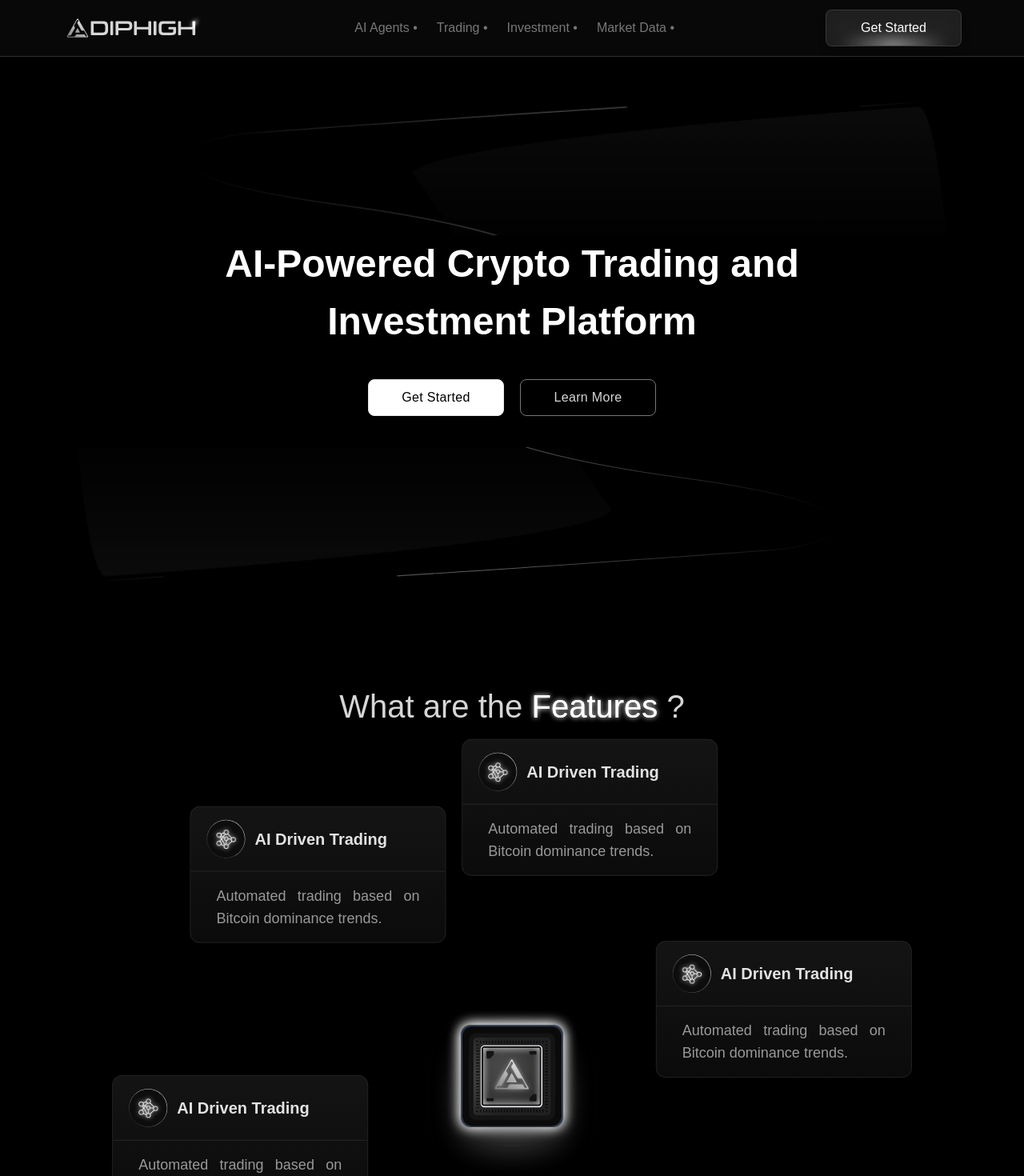
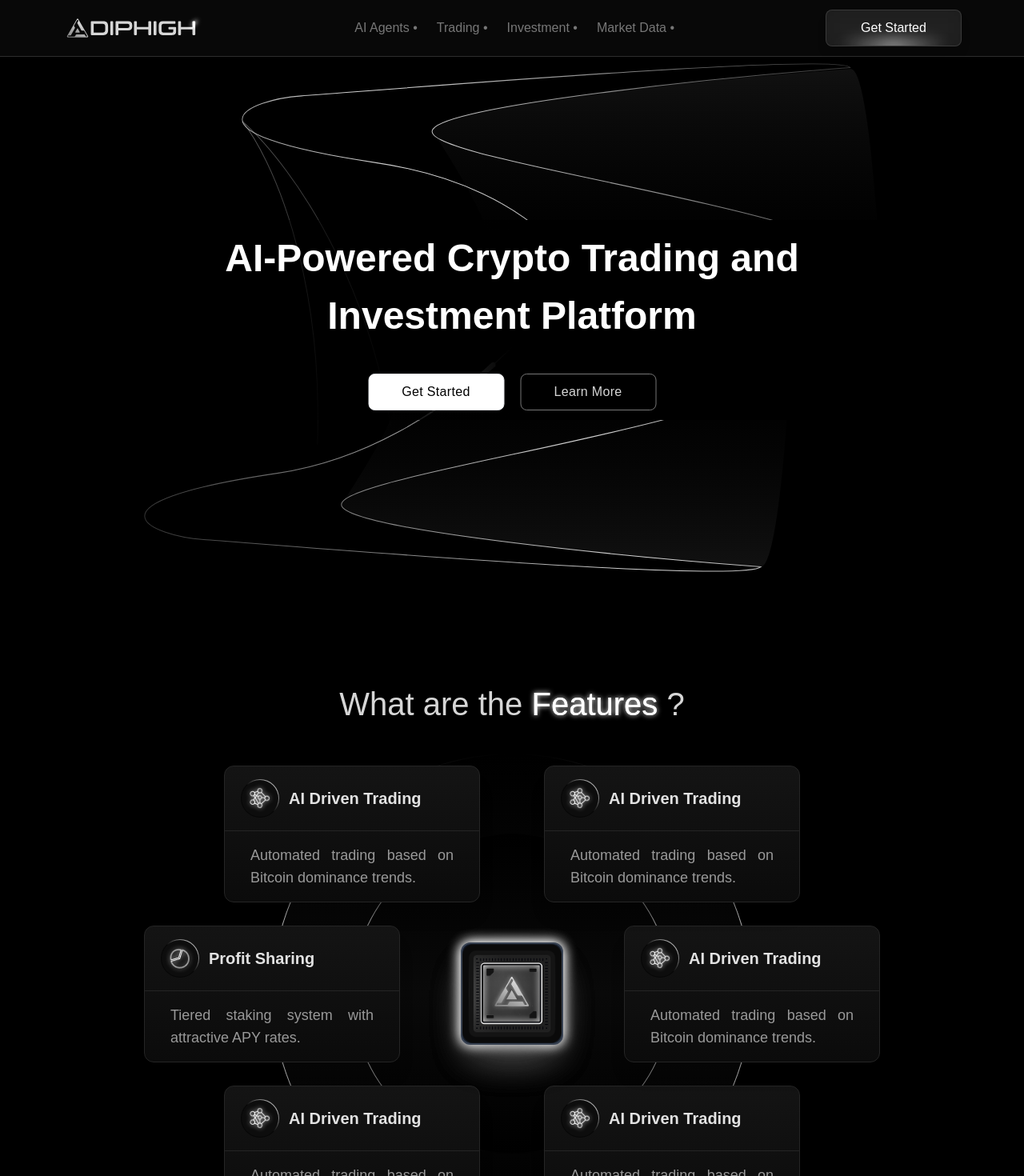
Before and after one commit to asrulsyed/DIPHIGH-home, a Next.js app: page / in a window 1280 px wide. Shown: the top 1470 px of the page at 80% size. Built offline with nearby package versions, Linux system fonts and the light colour scheme.

Commit message:
add animation

```diff
--- a/app/(home)/Features.jsx
+++ b/app/(home)/Features.jsx
@@ -6,14 +6,14 @@ function FeatureCard({ icon, title, description, rotationClass = '' }) {
   return (
     <div className={`absolute bg-gradient-to-b from-[#141414] to-[#0B0B0B] rounded-xl shadow-xl border border-[#252525] w-80 ${rotationClass} divide-y-[1px] divide-[#252525]`}>
       <div className="flex items-center gap-3 px-5 py-4">
-        <div className="w-12 h-12 rounded-full bg-gradient-to-bl from-[#FFFFFF] to-[#060606]  relative overflow-hidden">
-          <div className="absolute inset-0 bg-[#0D0D0D] rounded-full top-1/2 left-1/2 -translate-x-1/2 -translate-y-1/2 w-[47px] h-[47px] flex items-center justify-center">
+        <div className="w-12 h-12 rounded-full bg-gradient-to-bl from-[#FFFFFF] via-[#060606] to-[#060606]  relative overflow-hidden">
+          <div className="absolute inset-0 bg-[#0D0D0D] rounded-full top-1/2 left-1/2 -translate-x-1/2 -translate-y-1/2 w-[46px] h-[46px] flex items-center justify-center">
             <Image
               src={`/${icon}.png`}
-              width={28}
-              height={28}
+              width={43}
+              height={44}
               alt={title}
-              className="w-10 h-10 mx-auto my-auto"
+              className="my-auto mx-auto w-10 h-auto"
             />
           </div>
         </div>
@@ -26,13 +26,13 @@ function FeatureCard({ icon, title, description, rotationClass = '' }) {
 
 function CenterLogo() {
   return (
-    <div className="relative flex items-center justify-center w-32 h-32 border-2 border-gray-700 shadow-2xl bg-gradient-to-br from-gray-900 to-gray-800 rounded-xl">
+    <div className="from-gray-900 to-gray-800 w-32 h-32 relative flex justify-center items-center bg-gradient-to-br rounded-xl border-2 border-gray-700 shadow-2xl">
       <Image
         src="/features.png"
         alt="features"
         width={288}
         height={288}
-        className="object-cover w-full h-auto"
+        className="w-full h-auto object-cover"
       />
     </div>
   );
@@ -40,7 +40,7 @@ function CenterLogo() {
 
 const Features = () => {
   return (
-    <div className="max-w-[1040px] w-full flex flex-col items-center mb-[107px]">
+    <div className="hero-bg max-w-[1154px] w-full pt-[50px] pb-[50px] flex flex-col justify-center items-center relative px-6 text-center min-h-screen">
       <div className="font-medium text-[40px] text-textFooterTitle flex flex-wrap justify-center  px-4">
         What are the&nbsp;
         <div className="relative">
@@ -49,67 +49,73 @@ const Features = () => {
         </div>
         &nbsp;?
       </div>
-      <div className="flex items-center justify-center w-full p-8">
-        <div className="relative max-w-5xl w-full h-[800px]">
-
-
-
+      <div className="w-full flex justify-center items-center p-8">
+        <div className="relative max-w-5xl w-full h-[600px]">
+          {/* Background  circle */}
+          <div className="-translate-x-1/2 -translate-y-1/2 bg-gradient-to-b from-[#000000] via-[#FFFFFF] to-[#000000] z-0 w-[600px] h-[600px] items-center absolute inset-0 top-1/2 left-1/2 flex justify-center rounded-full">
+            <div className="-translate-x-1/2 -translate-y-1/2 bg-gradient-to-b from-[#000000] via-[#090909] to-[#000000] z-0 w-[598px] h-[598px] items-center absolute inset-0 top-1/2 left-1/2 flex justify-center rounded-full">
+              <div className="-translate-x-1/2 -translate-y-1/2 bg-gradient-to-b from-[#000000] via-[#FFFFFF] to-[#000000] z-0 w-[400px] h-[400px] items-center absolute inset-0 top-1/2 left-1/2 flex justify-center rounded-full">
+                <div className="-translate-x-1/2 -translate-y-1/2 bg-gradient-to-b from-[#000000] via-[#090909] to-[#000000] z-0 w-[398px] h-[398px] items-center absolute inset-0 top-1/2 left-1/2 flex justify-center rounded-full">
+                </div>
+              </div>
+            </div>
+          </div>
           {/* Content */}
-          <div className="absolute flex items-center justify-center -translate-x-1/2 -translate-y-1/2 top-1/2 left-1/2">
+          <div className="-translate-x-1/2 -translate-y-1/2 absolute top-1/2 left-1/2 flex justify-center items-center">
             {/* Center logo */}
             <div className="relative z-20" style={{ animation: 'glowPulse 2s ease-in-out infinite' }}>
               <CenterLogo />
             </div>
 
             {/* Rotating cards */}
-            <div className="flex items-center justify-center">
+            <div className="flex justify-center items-center">
 
             </div>
           </div>
           {/* Content */}
-          <div className="absolute flex items-center justify-center -translate-x-1/2 -translate-y-1/2 top-1/2 left-1/2">
+          <div className="-translate-x-1/2 -translate-y-1/2 absolute top-1/2 left-1/2 flex justify-center items-center">
             {/* Center logo */}
             <div className="relative z-20" style={{ animation: 'glowPulse 2s ease-in-out infinite' }}>
               <CenterLogo />
             </div>
 
             {/* Rotating cards */}
-            <div className="absolute flex items-center justify-center text-white -translate-x-1/2 -translate-y-1/2 top-1/2 left-1/2">
+            <div className="-translate-x-1/2 -translate-y-1/2 absolute top-1/2 left-1/2 flex justify-center items-center text-white">
               <FeatureCard
                 icon='driven'
                 title="AI Driven Trading"
                 description="Automated trading based on Bitcoin dominance trends."
-                rotationClass="rotate-1"
+                rotationClass="feature-1"
               />
               <FeatureCard
                 icon="profit"
                 title="Profit Sharing"
                 description="Tiered staking system with attractive APY rates."
-                rotationClass="rotate-2"
+                rotationClass="feature-2"
               />
               <FeatureCard
                 icon='driven'
                 title="AI Driven Trading"
                 description="Automated trading based on Bitcoin dominance trends."
-                rotationClass="rotate-3"
+                rotationClass="feature-3"
               />
               <FeatureCard
                 icon='driven'
                 title="AI Driven Trading"
                 description="Automated trading based on Bitcoin dominance trends."
-                rotationClass="rotate-4"
+                rotationClass="feature-4"
               />
               <FeatureCard
                 icon='driven'
                 title="AI Driven Trading"
                 description="Automated trading based on Bitcoin dominance trends."
-                rotationClass="rotate-5"
+                rotationClass="feature-5"
               />
               <FeatureCard
                 icon='driven'
                 title="AI Driven Trading"
                 description="Automated trading based on Bitcoin dominance trends."
-                rotationClass="rotate-6"
+                rotationClass="feature-6"
               />
             </div>
           </div>
--- a/app/(home)/Hero.jsx
+++ b/app/(home)/Hero.jsx
@@ -1,71 +1,91 @@
 'use client'
 
-import { useRouter } from 'next/navigation';
+import { useEffect, useRef } from "react";
+import gsap from 'gsap'
+import { MotionPathPlugin } from "gsap/MotionPathPlugin"
+
+gsap.registerPlugin(MotionPathPlugin);
 
 const Hero = () => {
-  const router = useRouter();
+  useEffect(() => {
+    const strokeWidth = 10;
+    const colors = ["#000000", "#FFFFFF"];
+    const gradientPath = document.querySelector("#gradient-path");
+    const baseNumberOfDots = Math.ceil(.5 * gradientPath.getTotalLength());
+
+    function createAnimatedGradient(g) {
+      const numberOfDots = 2 * baseNumberOfDots;
+
+      for (let idx = 0; idx < 200; idx++) {
+        const circle = document.createElementNS("http://www.w3.org/2000/svg", "circle");
+        g.appendChild(circle);
+        let radius;
+        radius = .5 * strokeWidth;
+        radius += (.02 * idx - .6 * strokeWidth);
+        radius = Math.max(0, radius);
+        gsap.set(circle, {
+          attr: {
+            cx: 0,
+            cy: 0,
+            r: radius,
+            fill: gsap.utils.interpolate(colors, (idx / 200)),
+          },
+        })
+
+        gsap.to(circle, {
+          motionPath: {
+            path: gradientPath,
+          },
+          duration: 16,
+          ease: "none",
+          repeat: -1,
+        }).progress(idx / numberOfDots);
+      }
+    }
+
+    createAnimatedGradient(document.querySelector(".animated-gradient-els"));
+  }, []);
 
   return (
-    <div className="hero-bg max-w-[1154px] w-full mt-[50px] mb-[120px] flex flex-col items-center relative px-6 text-center">
-      <svg
-        className="w-full h-full"
-        viewBox="0 0 955 150"
-        xmlns="http://www.w3.org/2000/svg"
-      >
-        {/* Top curved line */}
-        <path
-          className="animate-flow-1"
-          d="M567.345 208.5C567.345 197.473 525.789 149.162 297.884 118.444C30.6266 82.4221 133.785 43.4592 200.967 39.4159C268.148 35.3726 900.683 -14.2499 915 4.86396"
-          stroke="url(#paint0)"
-          fill="none"
-        />
-
-        {/* Middle curved line */}
-        <path
-          className="animate-flow-2"
-          d="M916.841 6.5C745.326 18.2098 396.277 48.7284 372.202 77.1246C342.107 112.62 886.747 170.437 944 238.5"
-          stroke="url(#paint1)"
-          fill="none"
-        />
-
-        {/* Glowing shapes */}
-        <path
-          className="animate-glow-1"
-          d="M439.643 197.85C439.643 178.486 393.214 110.807 370 79.3878C386.494 43.0788 889.023 8.60365 915.78 7.50338C937.186 6.62316 950.846 177.801 955 263.5C950.015 215.088 609.352 199.562 439.643 197.85Z"
-          fill="url(#paint3)"
-        />
-
+    <div className="hero-bg max-w-[1154px] w-full pt-[50px] pb-[50px] flex flex-col justify-center items-center relative px-6 text-center min-h-screen">
+      <div className='relative'>
+        <svg width="959" height="609" viewBox="0 0 959 609" fill="none" xmlns="http://www.w3.org/2000/svg" className="flex items-center py-3 scale-y-110">
           <defs>
-          <linearGradient id="paint0" x1="0%" y1="0%" x2="100%" y2="0%">
-            <stop offset="0%" stopColor="white" stopOpacity="0" />
-            <stop offset="50%" stopColor="white" stopOpacity="0.5" />
-            <stop offset="100%" stopColor="white" stopOpacity="0" />
+            <linearGradient id="mergedGradient" x1="100%" y1="0" x2="0" y2="100%" gradientUnits="userSpaceOnUse">
+              <stop stopColor="#D6D6D6" stopOpacity="0.2" />
+              <stop offset="0.5" stopColor="#D6D6D6" />
+              <stop offset="1" stopColor="#D6D6D6" stopOpacity="0.2" />
+            </linearGradient>
+            <linearGradient id="paint4_linear_1339_8161" x1="666.5" y1="7" x2="666.5" y2="263" gradientUnits="userSpaceOnUse">
+              <stop stopColor="#D6D6D6" stopOpacity="0.08" />
+              <stop offset="1" stopColor="#060606" stopOpacity="0" />
+            </linearGradient>
+            <linearGradient id="paint5_linear_1339_8161" x1="549" y1="596" x2="549" y2="339" gradientUnits="userSpaceOnUse">
+              <stop stopColor="#D6D6D6" stopOpacity="0.08" />
+              <stop offset="1" stopColor="#060606" stopOpacity="0" />
+            </linearGradient>
+            <linearGradient id="paint6_linear_1339_8161" x1="320.296" y1="436.029" x2="166.179" y2="53.6134" gradientUnits="userSpaceOnUse">
+              <stop stopColor="#D6D6D6" stopOpacity="0" />
+              <stop offset="1" stopColor="#D6D6D6" stopOpacity="0.4" />
             </linearGradient>
 
-          <linearGradient id="paint1" x1="0%" y1="0%" x2="100%" y2="0%">
-            <stop offset="0%" stopColor="white" stopOpacity="0" />
-            <stop offset="50%" stopColor="white" stopOpacity="0.3" />
-            <stop offset="100%" stopColor="white" stopOpacity="0" />
-          </linearGradient>
+            <path id="gradient-path" d="M830 364 C772.747 432.063 228.107 489.88 258.202 525.375 C282.277 553.772 631.326 584.29 802.841 596 C777.683 617.179 145.148 567.795 77.9668 563.771 C10.7853 559.747 -92.3734 520.972 174.884 485.123 C402.789 454.552 561 256.474 561 245.5 C575 271.473 529.789 148.662 301.884 117.944 C34.6266 81.9221 137.785 42.9592 204.967 38.9159 C272.148 34.8726 904.683 -13.6138 919 5.50001 C747.485 17.2098 400.277 49.7284 376.202 78.1246 C346.107 113.62 890.747 169.937 948 238 L830 364" />
+            <mask id="gradient-path-clip">
+              <use xlinkHref="#gradient-path" strokeWidth="20" fill="none" stroke="white" />
+            </mask>
+          </defs>
 
-          <linearGradient id="paint2" x1="0%" y1="0%" x2="100%" y2="0%">
-            <stop offset="0%" stopColor="white" stopOpacity="0" />
-            <stop offset="50%" stopColor="white" stopOpacity="0.4" />
-            <stop offset="100%" stopColor="white" stopOpacity="0" />
-          </linearGradient>
+          <path d="M443.643 197.35C443.643 177.986 397.214 110.307 374 78.8878C390.494 42.5788 893.023 8.10365 919.78 7.00338C941.186 6.12316 954.846 177.301 959 263C954.015 214.588 613.352 199.062 443.643 197.35Z" fill="url(#paint4_linear_1339_8161)" />
+          <path d="M325.762 404.906C325.762 424.346 279.254 492.29 256 523.831C272.523 560.282 775.91 594.892 802.713 595.997C824.156 596.88 837.839 425.034 842 339C837.007 387.601 495.761 403.188 325.762 404.906Z" fill="url(#paint5_linear_1339_8161)" />
+          <path d="M225.809 451.092C233.486 243.293 163.802 109.781 128 69C191.607 119.701 321.256 281.282 331 522" stroke="url(#paint6_linear_1339_8161)" />
 
-          <linearGradient id="paint3" x1="50%" y1="0%" x2="50%" y2="100%">
-            <stop offset="0%" stopColor="white" stopOpacity="0.08" />
-            <stop offset="100%" stopColor="#060606" stopOpacity="0" />
-          </linearGradient>
+          <path id="mainPath" d="M830 364 C772.747 432.063 228.107 489.88 258.202 525.375 C282.277 553.772 631.326 584.29 802.841 596 C777.683 617.179 145.148 567.795 77.9668 563.771 C10.7853 559.747 -92.3734 520.972 174.884 485.123 C402.789 454.552 561 256.474 561 245.5 C575 271.473 529.789 148.662 301.884 117.944 C34.6266 81.9221 137.785 42.9592 204.967 38.9159 C272.148 34.8726 904.683 -13.6138 919 5.50001 C747.485 17.2098 400.277 49.7284 376.202 78.1246 C346.107 113.62 890.747 169.937 948 238 L830 364" stroke="url(#mergedGradient)" />
 
-          <linearGradient id="paint4" x1="50%" y1="100%" x2="50%" y2="0%">
-            <stop offset="0%" stopColor="white" stopOpacity="0.08" />
-            <stop offset="100%" stopColor="#060606" stopOpacity="0" />
-          </linearGradient>
-        </defs>
+          <g mask="url(#gradient-path-clip)" className="animated-gradient-els">
+          </g>
         </svg>
-      <div className="flex flex-col gap-9 items-center max-w-[740px] mb-10">
+
+        <div className="absolute top-1/2 left-1/2 -translate-y-1/2 -translate-x-1/2 flex flex-col gap-9 items-center max-w-[1040px] w-full mb-10 py-3 bg-gradient-to-r from-transparent via-[#000000] to-[#000000]/100">
           <h1 className="text-textButton font-bold sm:!text-[48px] !text-[24px]">AI-Powered Crypto Trading and Investment Platform</h1>
           <div className='flex gap-5'>
             <button
@@ -75,72 +95,17 @@ border rounded-lg cursor-pointer transition-all duration-200 ease-in-out h-[46px
               Get Started
             </button>
             <button
-            className={` border-textHeader text-textFooterTitle bg-transparent hover:scale-105
+              className={` border-textHeader text-textFooterTitle bg-black hover:scale-105
 border rounded-lg cursor-pointer transition-all duration-200 ease-in-out h-[46px] w-[170px] flex justify-center items-center  text-base  tracking-[0.32px] group relative`}
             >
               Learn More
             </button>
           </div>
         </div>
-      <svg
-        className="w-full h-full rotate-180"
-        viewBox="0 0 955 150"
-        xmlns="http://www.w3.org/2000/svg"
-      >
-        {/* Top curved line */}
-        <path
-          className="animate-flow-1"
-          d="M567.345 208.5C567.345 197.473 525.789 149.162 297.884 118.444C30.6266 82.4221 133.785 43.4592 200.967 39.4159C268.148 35.3726 900.683 -14.2499 915 4.86396"
-          stroke="url(#paint0)"
-          fill="none"
-        />
+      </div>
 
-        {/* Middle curved line */}
-        <path
-          className="animate-flow-2"
-          d="M916.841 6.5C745.326 18.2098 396.277 48.7284 372.202 77.1246C342.107 112.62 886.747 170.437 944 238.5"
-          stroke="url(#paint1)"
-          fill="none"
-        />
 
-        {/* Glowing shapes */}
-        <path
-          className="animate-glow-1"
-          d="M439.643 197.85C439.643 178.486 393.214 110.807 370 79.3878C386.494 43.0788 889.023 8.60365 915.78 7.50338C937.186 6.62316 950.846 177.801 955 263.5C950.015 215.088 609.352 199.562 439.643 197.85Z"
-          fill="url(#paint3)"
-        />
-
-        <defs>
-          <linearGradient id="paint0" x1="0%" y1="0%" x2="100%" y2="0%">
-            <stop offset="0%" stopColor="white" stopOpacity="0" />
-            <stop offset="50%" stopColor="white" stopOpacity="0.5" />
-            <stop offset="100%" stopColor="white" stopOpacity="0" />
-          </linearGradient>
-
-          <linearGradient id="paint1" x1="0%" y1="0%" x2="100%" y2="0%">
-            <stop offset="0%" stopColor="white" stopOpacity="0" />
-            <stop offset="50%" stopColor="white" stopOpacity="0.3" />
-            <stop offset="100%" stopColor="white" stopOpacity="0" />
-          </linearGradient>
-
-          <linearGradient id="paint2" x1="0%" y1="0%" x2="100%" y2="0%">
-            <stop offset="0%" stopColor="white" stopOpacity="0" />
-            <stop offset="50%" stopColor="white" stopOpacity="0.4" />
-            <stop offset="100%" stopColor="white" stopOpacity="0" />
-          </linearGradient>
-
-          <linearGradient id="paint3" x1="50%" y1="0%" x2="50%" y2="100%">
-            <stop offset="0%" stopColor="white" stopOpacity="0.08" />
-            <stop offset="100%" stopColor="#060606" stopOpacity="0" />
-          </linearGradient>
-
-          <linearGradient id="paint4" x1="50%" y1="100%" x2="50%" y2="0%">
-            <stop offset="0%" stopColor="white" stopOpacity="0.08" />
-            <stop offset="100%" stopColor="#060606" stopOpacity="0" />
-          </linearGradient>
-        </defs>
-      </svg>
-    </div>
+    </div >
   )
 }
 
--- a/app/(home)/page.js
+++ b/app/(home)/page.js
@@ -7,7 +7,7 @@ import Start from "@/app/(home)/Start"
 
 const Main = () => {
   return (
-      <main className="flex flex-col items-center mt-[70px] font-display -z-10 mb-[95px]">
+      <main className="flex flex-col items-center font-display -z-10 mb-[95px]">
         <Hero />
         <Features />
         <SmarterTrading />
--- a/app/globals.css
+++ b/app/globals.css
@@ -92,67 +92,16 @@ body::-webkit-scrollbar {
 
 
 /* Hero Part */
-@keyframes flow {
-  0% {
-    stroke-dashoffset: 1000;
-    opacity: 0;
-  }
-
-  20% {
-    opacity: 1;
-  }
-
-  80% {
-    opacity: 1;
-  }
-
-  100% {
-    stroke-dashoffset: 0;
-    opacity: 0;
-  }
+.path {
+  stroke-dasharray: 20;
+  stroke-dashoffset: 0;
+  animation: snail 6s linear forwards;
 }
 
-@keyframes glow {
-  0% {
-    opacity: 0;
-    transform: translateY(-10px);
+@keyframes snail {
+  to {
+    stroke-dashoffset: 0;
   }
-
-  50% {
-    opacity: 1;
-    transform: translateY(0);
-  }
-
-  100% {
-    opacity: 0;
-    transform: translateY(10px);
-  }
-}
-
-.animate-flow-1 {
-  stroke-dasharray: 1000;
-  animation: flow 8s ease-in-out infinite;
-}
-
-.animate-flow-2 {
-  stroke-dasharray: 1000;
-  animation: flow 8s ease-in-out infinite;
-  animation-delay: -2.5s;
-}
-
-.animate-flow-3 {
-  stroke-dasharray: 1000;
-  animation: flow 8s ease-in-out infinite;
-  animation-delay: -5s;
-}
-
-.animate-glow-1 {
-  animation: glow 4s ease-in-out infinite;
-}
-
-.animate-glow-2 {
-  animation: glow 4s ease-in-out infinite;
-  animation-delay: -2s;
 }
 
 
@@ -169,41 +118,25 @@ body::-webkit-scrollbar {
 }
 
 /* features */
-@keyframes rotate {
-  from {
-    transform: rotate(0deg) translateX(350px) rotate(0deg);
-    transform-origin: center center;
-  }
+.feature-1 {
+  transform: translate(-200px, -200px);
+}
+.feature-2 {
+  transform: translate(-300px, 0px);
+}
+.feature-3 {
+  transform: translate(-200px, 200px);
+}
+.feature-4 {
+  transform: translate(200px, 200px);
+}
+.feature-5 {
+  transform: translate(300px, 0px);
+}
+.feature-6 {
+  transform: translate(200px, -200px);
+}
 
-  to {
-    transform: rotate(360deg) translateX(350px) rotate(-360deg);
-    transform-origin: center center;
-  }
-}
-.rotate-1 {
-  animation: rotate 54s linear infinite;
-  animation-delay: -0s;
-}
-.rotate-2 {
-  animation: rotate 54s linear infinite;
-  animation-delay: -9s;
-}
-.rotate-3 {
-  animation: rotate 54s linear infinite;
-  animation-delay: -18s;
-}
-.rotate-4 {
-  animation: rotate 54s linear infinite;
-  animation-delay: -27s;
-}
-.rotate-5 {
-  animation: rotate 54s linear infinite;
-  animation-delay: -36s;
-}
-.rotate-6 {
-  animation: rotate 54s linear infinite;
-  animation-delay: -45s;
-}
 
 @keyframes flowDash {
   to {
--- a/package.json
+++ b/package.json
@@ -10,11 +10,7 @@
   },
   "dependencies": {
     "@coral-xyz/anchor": "^0.29.0",
-    "@solana/spl-token": "^0.4.12",
-    "@solana/wallet-adapter-base": "^0.9.23",
-    "@solana/wallet-adapter-react": "^0.15.35",
-    "@solana/wallet-adapter-react-ui": "^0.9.35",
-    "@solana/wallet-adapter-wallets": "^0.19.32",
+    "@gsap/react": "^2.1.2",
     "moment": "^2.30.1",
     "next": "14.2.23",
     "react": "^18",
```
Also changed, not shown: app/(home)/FAQ.jsx (+50 -17 lines), public/hero-light.png (added), 1 other file (tests, documents, lock files or other folders). Lines whose indentation alone changed are shown as unchanged.
